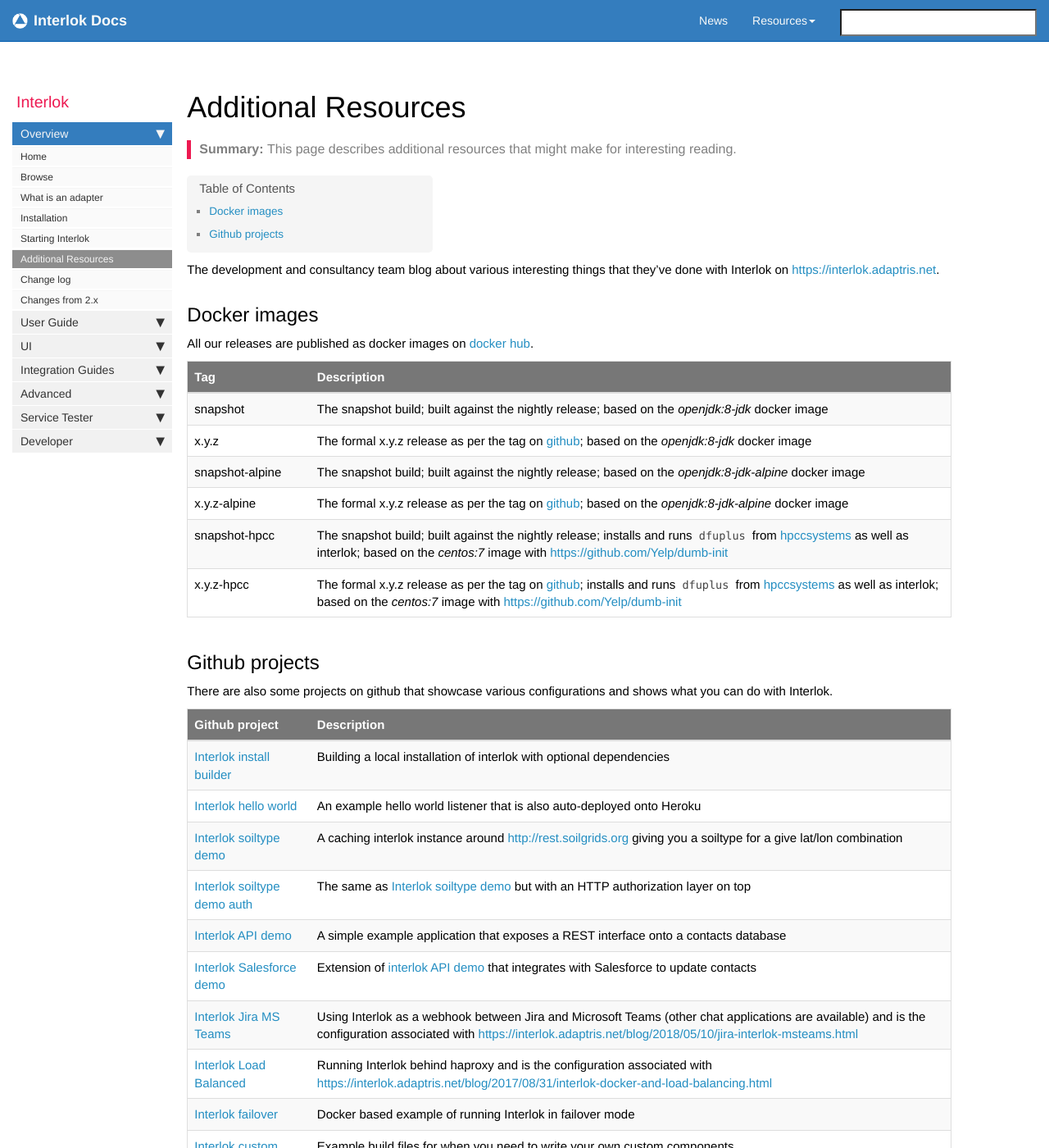
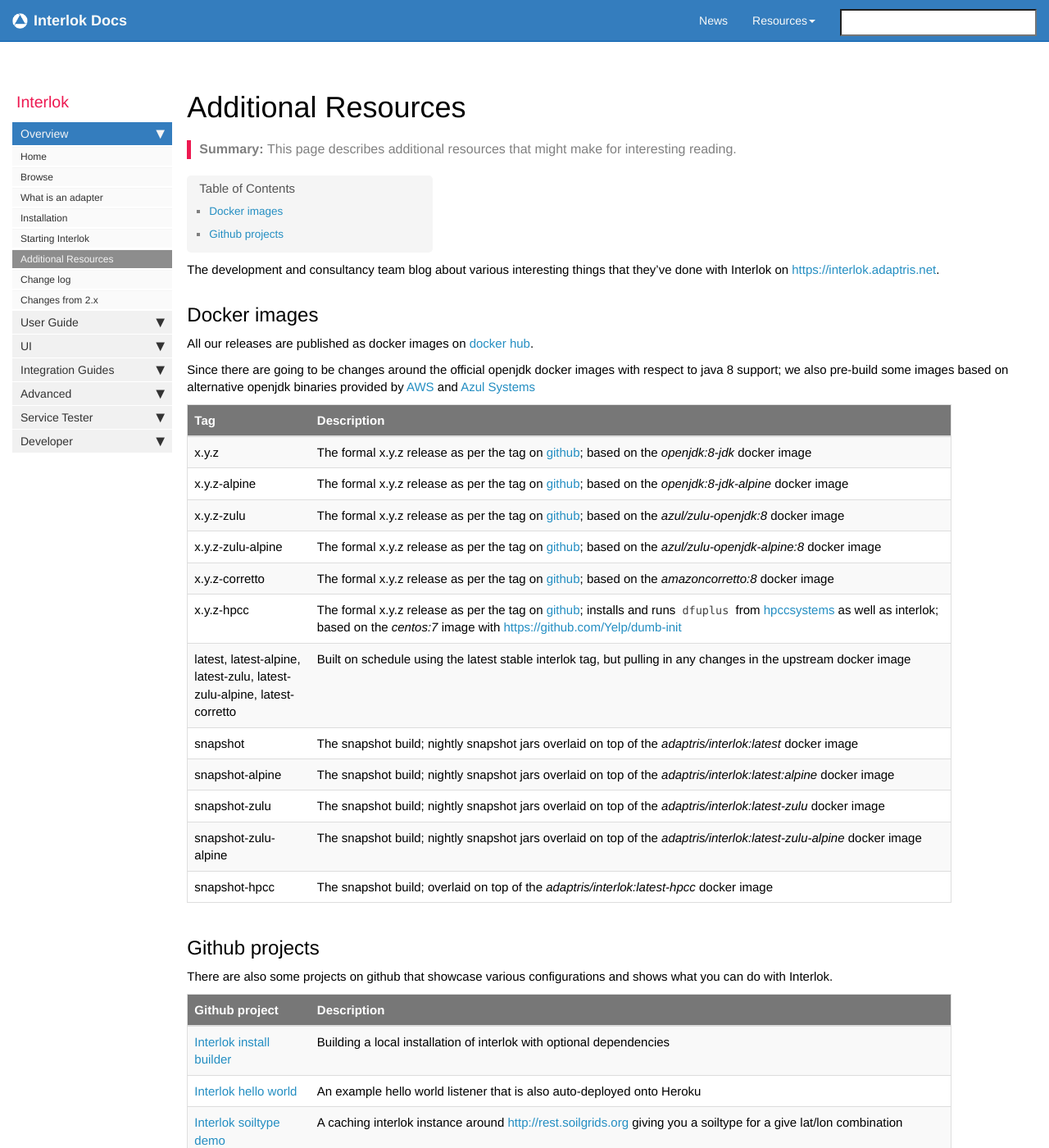
Before and after one commit to adaptris/interlok-docs-legacy, a Jekyll site: the page built from pages/adapter/adapter-additional.md, in a window 1280 px wide and 1400 px high. Shown: the whole window at 82% size. Built offline with Jekyll 4.4.1, drawn with Linux system fonts in a browser that asks for light colours; nearby versions of some CDN libraries; comment, search, counter and statistics services are not loaded.

Commit message:
Update with new docker tags

```diff
--- a/pages/adapter/adapter-additional.md
+++ b/pages/adapter/adapter-additional.md
@@ -14,14 +14,22 @@
 
 All our releases are published as docker images on [docker hub][].
 
+Since there are going to be changes around the official openjdk docker images with respect to java 8 support; we also pre-build some images based on alternative openjdk binaries provided by [AWS](https://aws.amazon.com/corretto/) and [Azul Systems](https://www.azul.com/downloads/zulu/)
+
 | Tag | Description
 |----|----|
-|snapshot| The snapshot build; built against the nightly release; based on the _openjdk:8-jdk_ docker image
 |x.y.z | The formal x.y.z release as per the tag on [github][]; based on the _openjdk:8-jdk_ docker image
-|snapshot-alpine| The snapshot build; built against the nightly release; based on the _openjdk:8-jdk-alpine_ docker image
 |x.y.z-alpine | The formal x.y.z release as per the tag on [github][]; based on the _openjdk:8-jdk-alpine_ docker image
-|snapshot-hpcc| The snapshot build; built against the nightly release; installs and runs `dfuplus` from [hpccsystems][] as well as interlok; based on the _centos:7_ image with [https://github.com/Yelp/dumb-init](https://github.com/Yelp/dumb-init)
+|x.y.z-zulu | The formal x.y.z release as per the tag on [github][]; based on the _azul/zulu-openjdk:8_ docker image
+|x.y.z-zulu-alpine | The formal x.y.z release as per the tag on [github][]; based on the _azul/zulu-openjdk-alpine:8_ docker image
+|x.y.z-corretto | The formal x.y.z release as per the tag on [github][]; based on the _amazoncorretto:8_ docker image
 |x.y.z-hpcc| The formal x.y.z release as per the tag on [github][]; installs and runs `dfuplus` from [hpccsystems][] as well as interlok; based on the _centos:7_ image with [https://github.com/Yelp/dumb-init](https://github.com/Yelp/dumb-init)
+|latest, latest-alpine, latest-zulu, latest-zulu-alpine, latest-corretto| Built on schedule using the latest stable interlok tag, but pulling in any changes in the upstream docker image
+|snapshot| The snapshot build; nightly snapshot jars overlaid on top of the _adaptris/interlok:latest_ docker image
+|snapshot-alpine| The snapshot build; nightly snapshot jars overlaid on top of the _adaptris/interlok:latest:alpine_ docker image
+|snapshot-zulu| The snapshot build; nightly snapshot jars overlaid on top of the _adaptris/interlok:latest-zulu_ docker image
+|snapshot-zulu-alpine| The snapshot build; nightly snapshot jars overlaid on top of the _adaptris/interlok:latest-zulu-alpine_ docker image
+|snapshot-hpcc| The snapshot build; overlaid on top of the _adaptris/interlok:latest-hpcc_ docker image
 
 ## Github projects
 
```
